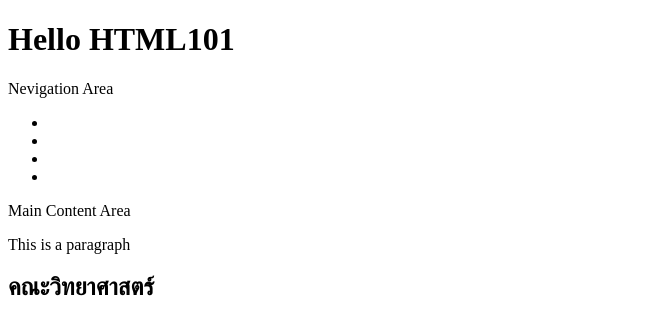
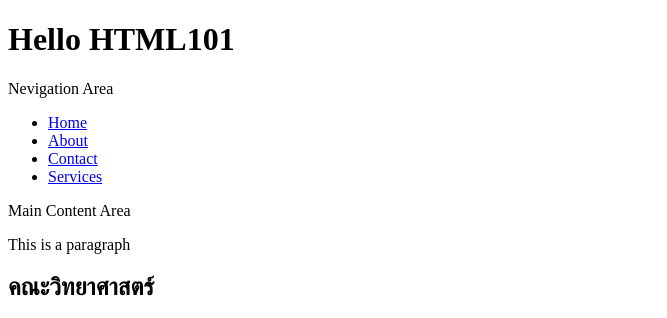
Before and after one commit to Bunnuchai/html101, a plain HTML site: page index.html in a window 1280 px wide. Shown: the top 318 px of the page, without its empty margins (0-667 px from the left). Drawn offline with Linux system fonts and the light colour scheme.

Commit message:
edit3 index

```diff
--- a/index.html
+++ b/index.html
@@ -13,10 +13,10 @@
         <nav>
             Nevigation Area
             <ul>
-                <li><a href="/"></a></li>
-                <li><a href="/about.html"></a></li>
-                <li><a href="/contact.html"></a></li>
-                <li><a href="https://google.com"></a></li>
+                <li><a href="/">Home</a></li>
+                <li><a href="/about.html">About</a></li>
+                <li><a href="/contact.html">Contact</a></li>
+                <li><a href="https://www.google.com">Services</a></li>
             </ul>
         </nav>
         <div>
@@ -26,7 +26,7 @@
             <p>สาขาวิชาวิทยาการคอมพิวเตอร์</p>
             <img src="image/fly.jpg" alt="รูปFly"
             width="300" height="200">
-            <img src="https://erp.mju.ac.th/openFile.aspx?id=NzE2MTQ1&method=inline" alt=""
+            <img src="https://erp.mju.ac.th/openFile.aspx?id=NzE2MTQ1&method=inline" alt="mju"
             width="300" height="200">
             <h3>ตารางเรียนนักษึกษา</h3>
             <table border="1">
```
